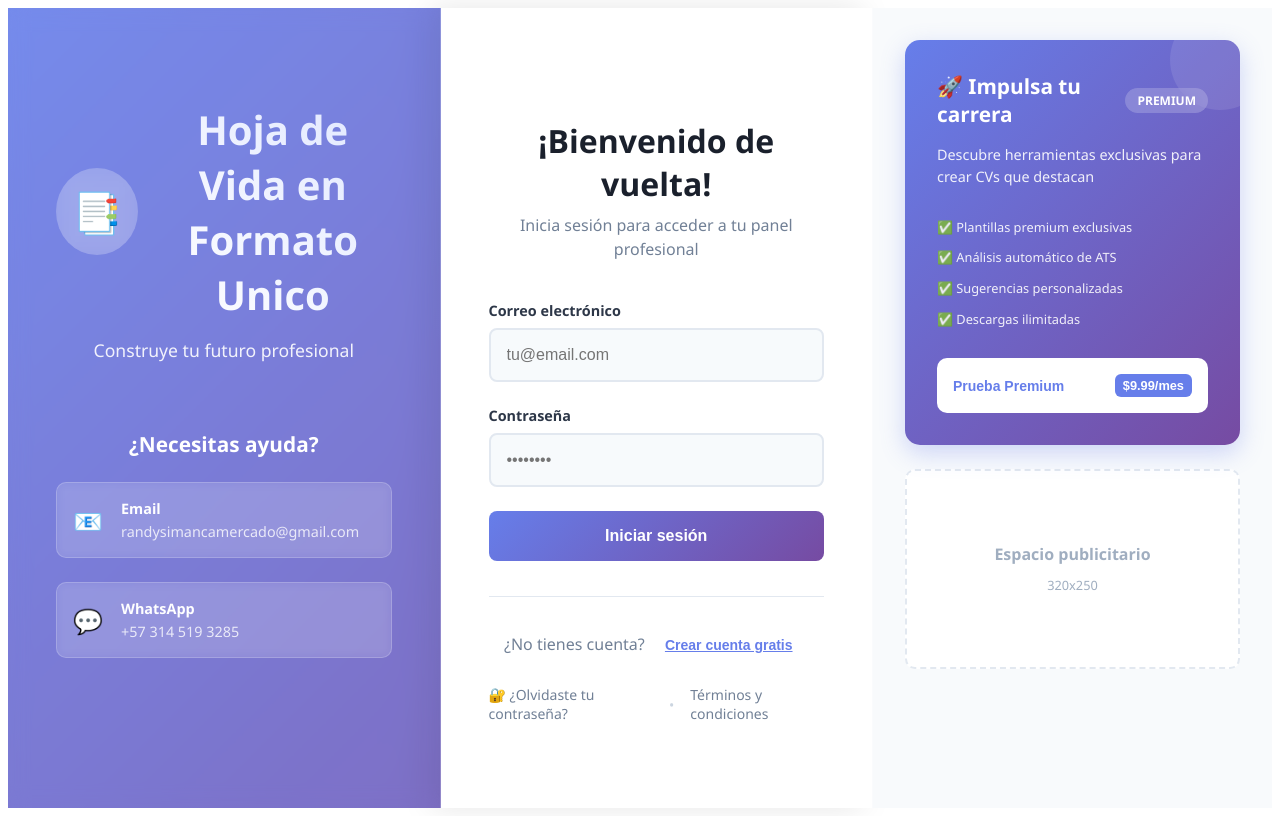
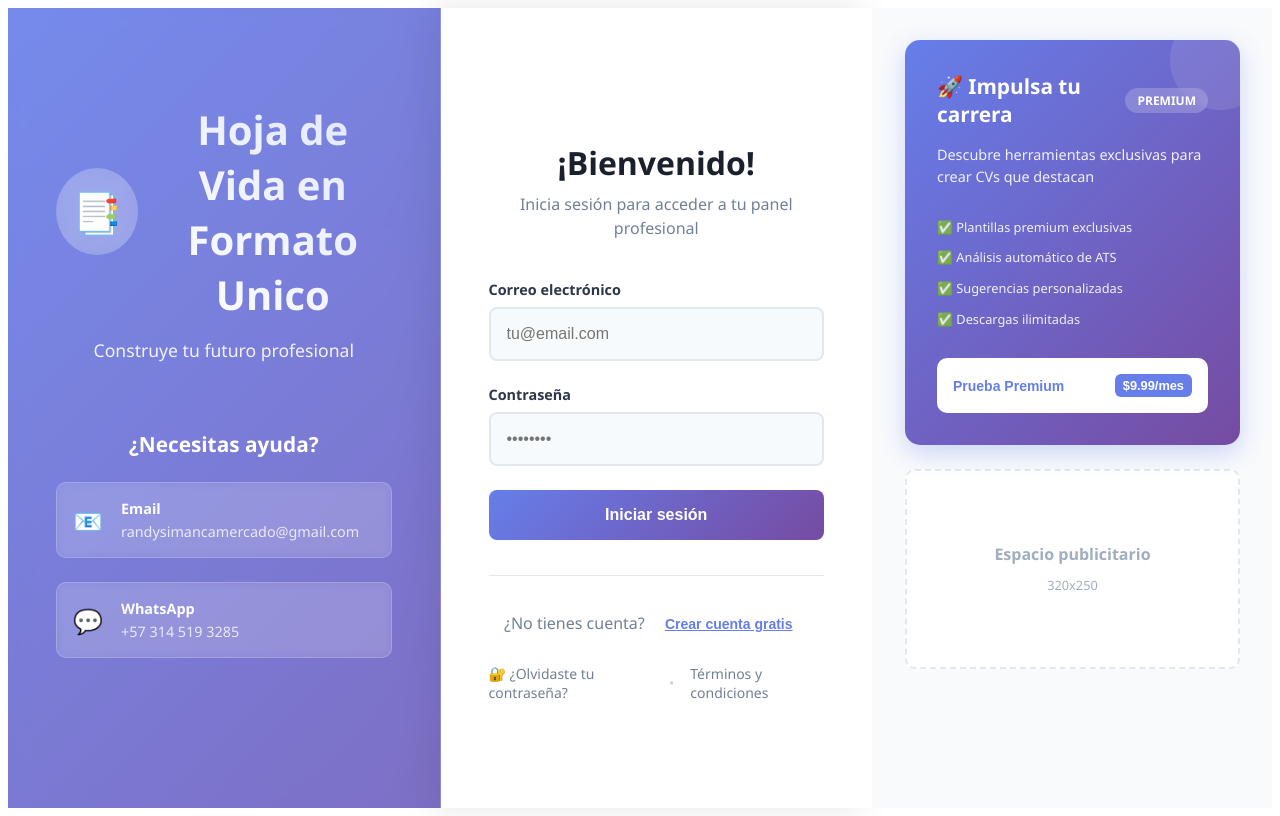
Before and after one commit to RandySimanca/formatounicoenlinea, a Vue app in the folder frontend/: page /login in a window 1280 px wide. Built offline with nearby package versions, Linux system fonts and the light colour scheme; no server answers.

Commit message:
#	modified:   frontend/src/views/Login.vue

```diff
--- a/frontend/src/views/Login.vue
+++ b/frontend/src/views/Login.vue
@@ -32,11 +32,11 @@
     <!-- Formulario de login -->
     <div class="login-card">
       <div class="form-header">
-        <h2>{{ modoRegistro ? "Crear cuenta" : "¡Bienvenido de vuelta!" }}</h2>
+        <h2>{{ modoRegistro ? "Crear cuenta" : "¡Bienvenido!" }}</h2>
         <p>
           {{
             modoRegistro
-              ? "Únete a miles de profesionales que confían en nosotros"
+              ? "Registra y Descarga tu hoja de vida en minutos"
               : "Inicia sesión para acceder a tu panel profesional"
           }}
         </p>
```
